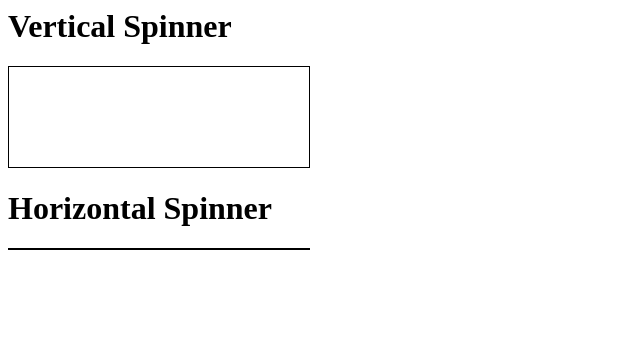
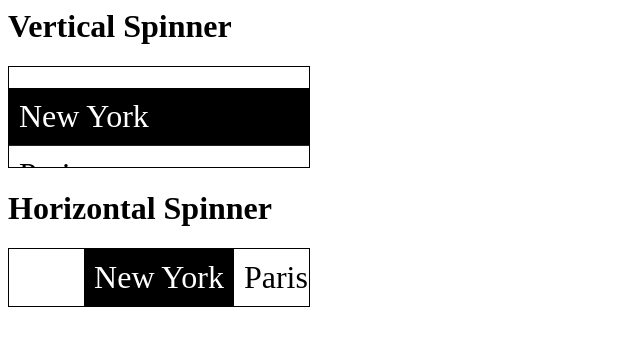
Before and after one commit to blaizard/irspinner, a plain HTML site: page docs/index.html in a window 1280 px wide. Shown: the whole page, without its empty margins (0-640 px from the left). Drawn offline with Linux system fonts and the light colour scheme; files that its build step writes are made by us from their sources.

Commit message:
Adding the correct path for the the js and CSS

```diff
--- a/docs/index.html
+++ b/docs/index.html
@@ -1,8 +1,8 @@
 <html>
 	<head>
 		<script type="text/javascript" src="jquery-3.2.1.min.js"></script>
-		<script type="text/javascript" src="dist/jquery.irspinner.js"></script>
-		<link rel="stylesheet" href="dist/jquery.irspinner.css">
+		<script type="text/javascript" src="dist/jquery.irspinner.min.js"></script>
+		<link rel="stylesheet" href="dist/jquery.irspinner.min.css">
 	</head>
 	<body>
 		<h1>Vertical Spinner</h1>
```
